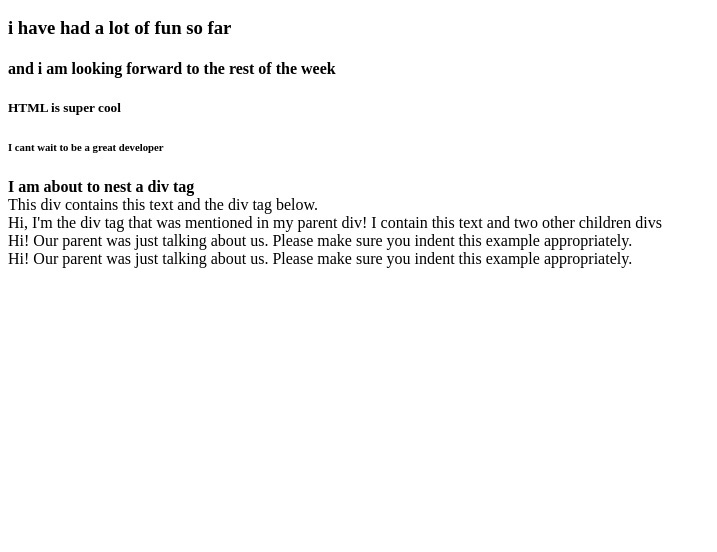
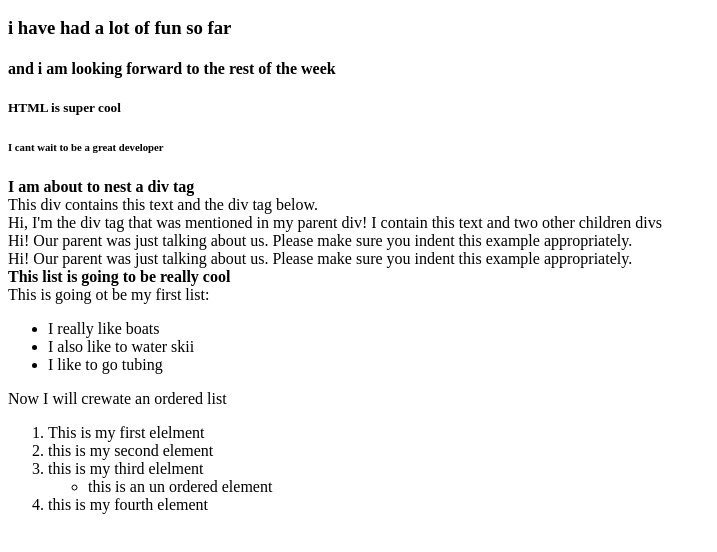
Before and after one commit to JasonWilger/html-101, a plain HTML site: page index.html in a window 1280 px wide. Shown: the part 110-662 px from the top of the page, without its empty margins (0-717 px from the left). Drawn offline with Linux system fonts and the light colour scheme.

Commit message:
I added some ordered and unordered lists

```diff
--- a/index.html
+++ b/index.html
@@ -21,5 +21,22 @@
                          Please make sure you indent this example appropriately.
                      </div>
         </div>
+        <div> <b>This list is going to be really cool</b></div>
+        <div>This is going ot be my first list:</div>
+        <ul>
+            <li>I really like boats</li>
+            <li>I also like to water skii</li>
+            <li>I like to go tubing</li>
+        </ul>
+        <div>Now I will crewate an ordered list</div>
+        <ol>
+            <li>This is my first elelment</li>
+            <li>this is my second element</li>
+            <li>this is my third elelment</li>
+            <ul>
+                <li>this is an un ordered element</li>
+            </ul>
+            <li>this is my fourth element</li>
+        </ol>
     </body>
 </Html>
```
